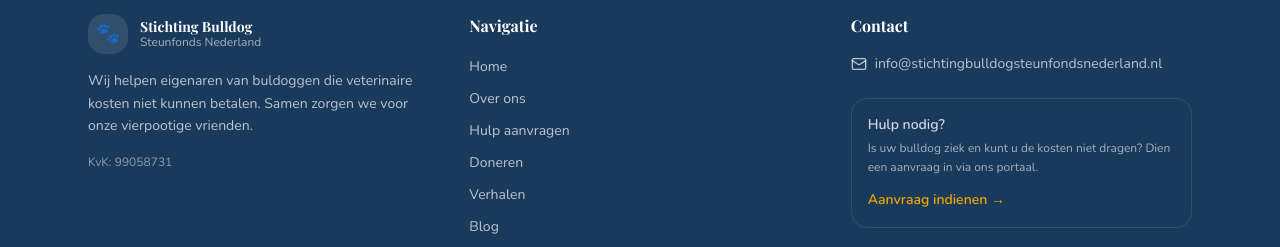
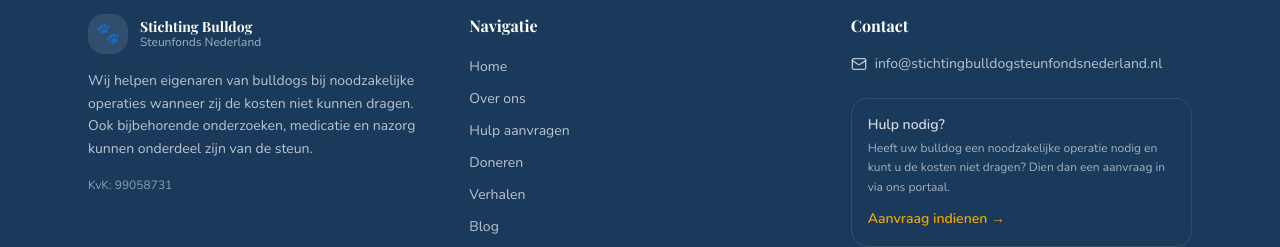
Before and after one commit to michielpetersenmp-cmd/bulldog-website, a Next.js app: page / in a window 1280 px wide. Shown: the part 3967-4214 px from the top of the page. Built offline with nearby package versions, Linux system fonts and the light colour scheme; no server answers; the database is empty; a web font is replaced by a local one.

Commit message:
Website: footer laten aansluiten op huidige doelstelling

```diff
--- a/src/components/Footer.tsx
+++ b/src/components/Footer.tsx
@@ -22,8 +22,7 @@ export default function Footer() {
               </div>
             </div>
             <p className="text-white/70 text-sm leading-relaxed mb-4">
-              Wij helpen eigenaren van buldoggen die veterinaire kosten niet kunnen betalen.
-              Samen zorgen we voor onze vierpootige vrienden.
+              Wij helpen eigenaren van bulldogs bij noodzakelijke operaties wanneer zij de kosten niet kunnen dragen. Ook bijbehorende onderzoeken, medicatie en nazorg kunnen onderdeel zijn van de steun.
             </p>
             <p className="text-white/50 text-xs">KvK: 99058731</p>
           </div>
@@ -70,7 +69,7 @@ export default function Footer() {
             <div className="mt-6 p-4 bg-white/8 rounded-xl border border-white/10">
               <p className="text-white/80 text-sm font-semibold mb-1">Hulp nodig?</p>
               <p className="text-white/60 text-xs leading-relaxed">
-                Is uw bulldog ziek en kunt u de kosten niet dragen? Dien een aanvraag in via ons portaal.
+                Heeft uw bulldog een noodzakelijke operatie nodig en kunt u de kosten niet dragen? Dien dan een aanvraag in via ons portaal.
               </p>
               <Link
                 href="/aanvragen"
```
